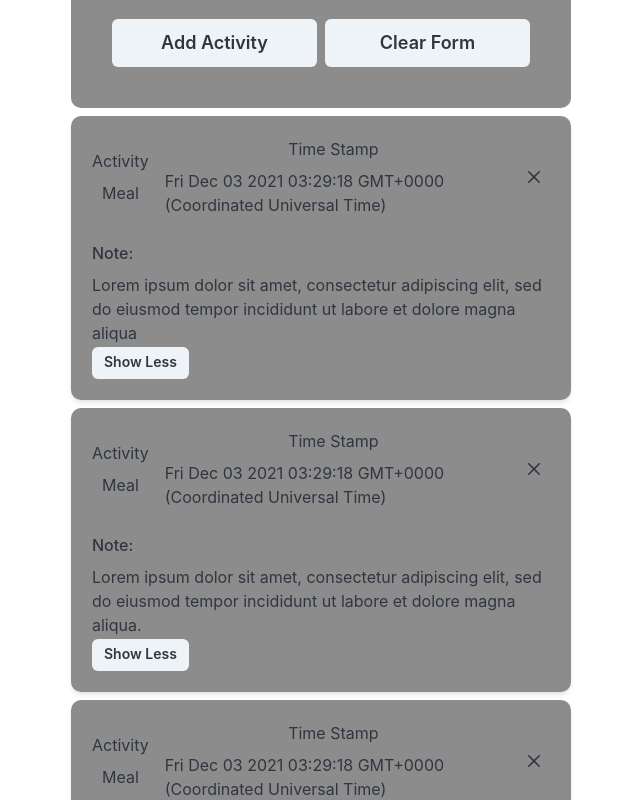
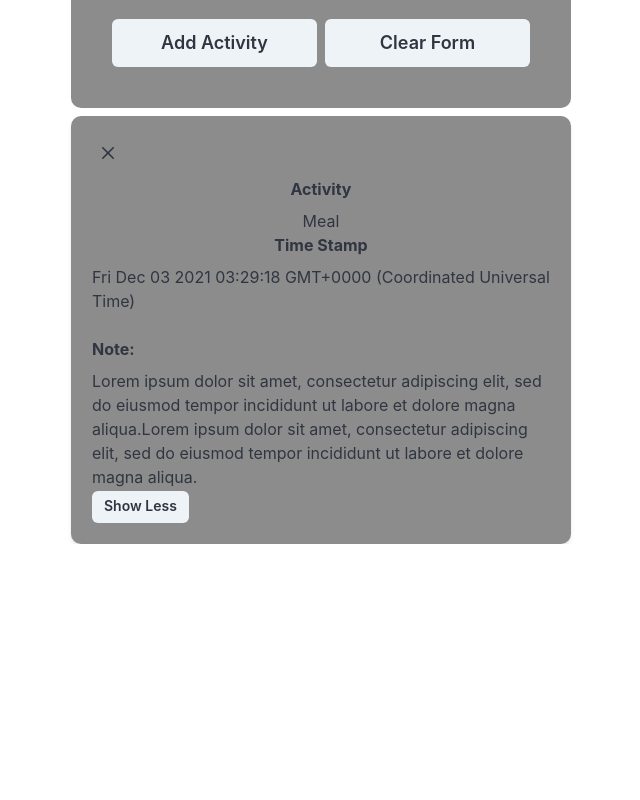
Before and after one commit to the-Revolutionist/pet-activity-manager, a React (Create React App) app in the folder pet-activity-manager/: page / in a window 1280 px wide. Shown: the part 800-1600 px from the top of the page, without its empty margins (319-959 px from the left). After the commit the page ends 1344 px from the top, so only its background shows below. Built offline with nearby package versions, Linux system fonts and the light colour scheme.

Commit message:
card layout is now final

```diff
--- a/pet-activity-manager/src/ActivityCard.jsx
+++ b/pet-activity-manager/src/ActivityCard.jsx
@@ -36,23 +36,7 @@ export const ActivityCard = ({ activity, date, note }) => {
         borderWidth="1px"
       >
         <VStack>
-          <SimpleGrid columns={2} columnGap={3} rowGap={6} w="full">
-            <GridItem colSpan={2}>
-              <HStack display="flex" direction="">
-                <VStack>
-                  <Center size="lg" w="full" h="full">
-                    Activity
-                  </Center>
-                  <Text>{activity}</Text>
-                </VStack>
-                <Spacer />
-                <VStack>
-                  <Center size="lg" w="full">
-                    Time Stamp
-                  </Center>
-                  <Text>{date}</Text>
-                </VStack>
-                <Spacer />
+          <HStack alignItems="end" w="full">
             <CloseButton
               size="md"
               onClick={() =>
@@ -66,10 +50,24 @@ export const ActivityCard = ({ activity, date, note }) => {
               }
             />
           </HStack>
+          <SimpleGrid columns={2} columnGap={3} rowGap={6} w="full">
+            <GridItem colSpan={2}>
+              <VStack>
+                <Center size="lg" w="full" h="full" fontWeight={700}>
+                  Activity
+                </Center>
+                <Text>{activity}</Text>
+              </VStack>
+              <VStack>
+                <Center size="lg" w="full" fontWeight={700}>
+                  Time Stamp
+                </Center>
+                <Text>{date}</Text>
+              </VStack>
             </GridItem>
             <GridItem colSpan={2}>
               <FormControl>
-                <FormLabel>Note:</FormLabel>
+                <FormLabel fontWeight={700}>Note:</FormLabel>
                 <Collapse startingHeight={20} in={show}>
                   <Text>{note}</Text>
                 </Collapse>
--- a/pet-activity-manager/src/App.js
+++ b/pet-activity-manager/src/App.js
@@ -6,22 +6,9 @@ import { ActivityManager } from './ActivityManager';
 const activities = [
   {
     activity: 'Meal',
-    note: 'Lorem ipsum dolor sit amet, consectetur adipiscing elit, sed do eiusmod tempor incididunt ut labore et dolore magna aliqua',
-    date: Date(),
-  },
-  {
-    activity: 'Meal',
-    note: 'Lorem ipsum dolor sit amet, consectetur adipiscing elit, sed do eiusmod tempor incididunt ut labore et dolore magna aliqua.',
-    date: Date(),
-  },
-  {
-    activity: 'Meal',
-    note: 'Lorem ipsum dolor sit amet, consectetur adipiscing elit, sed do eiusmod tempor incididunt ut labore et dolore magna aliqua.',
-    date: Date(),
-  },
-  {
-    activity: 'Meal',
-    note: 'Lorem ipsum dolor sit amet, consectetur adipiscing elit, sed do eiusmod tempor incididunt ut labore et dolore magna aliqua.',
+    note:
+      'Lorem ipsum dolor sit amet, consectetur adipiscing elit, sed do eiusmod tempor incididunt ut labore et dolore magna aliqua.' +
+      'Lorem ipsum dolor sit amet, consectetur adipiscing elit, sed do eiusmod tempor incididunt ut labore et dolore magna aliqua.',
     date: Date(),
   },
 ];
```
Lines whose indentation alone changed are shown as unchanged.
